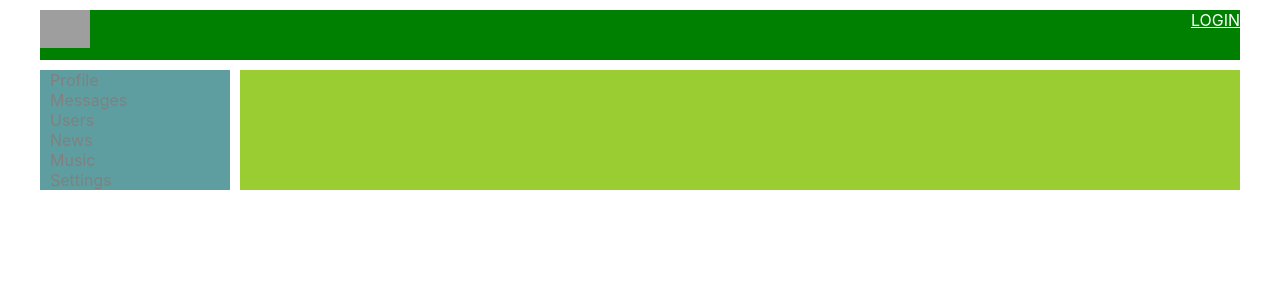
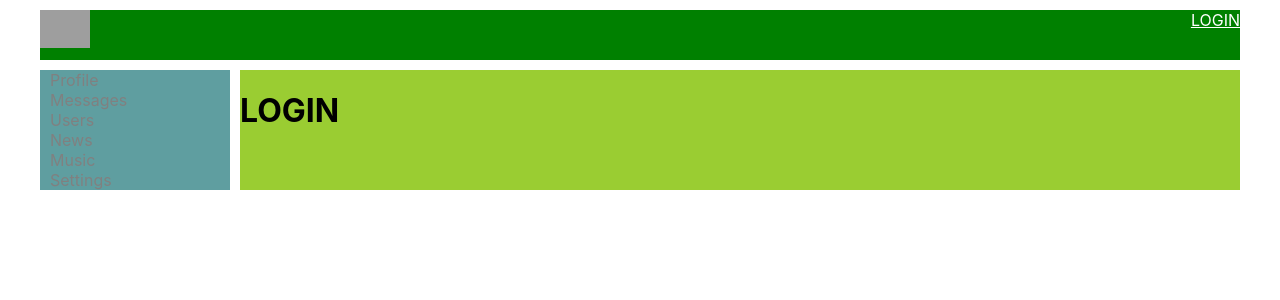
Before and after one commit to kabanooovd/Social_Network, a React (Create React App) app: page /login in a window 1280 px wide. Shown: the top 300 px of the page. Built offline with nearby package versions, Linux system fonts and the light colour scheme; no server answers; grey boxes are pictures that could not be loaded.

Commit message:
68 - redirect

```diff
--- a/src/App.tsx
+++ b/src/App.tsx
@@ -9,6 +9,7 @@ import DialogsContainer from "./components/Dialogs/DialogsContainer";
 import UsersContainer from './components/Users/UsersContainer';
 import ProfileContainer from "./components/Profile/ProfileContainer";
 import HeaderContainer from "./components/Header/HeaderContainer";
+import {Login} from "./components/Login/Login";
 
 const App = () => {
     return (
@@ -23,6 +24,7 @@ const App = () => {
                 <Route path='/news' component={News} />
                 <Route path='/music' component={Music} />
                 <Route path='/settings' component={Settings} />
+                <Route path='/login' component={Login} />
             </div>
         </div>
         /*</BrowserRouter>*/
--- a/src/components/Dialogs/Dialogs.tsx
+++ b/src/components/Dialogs/Dialogs.tsx
@@ -4,6 +4,7 @@ import DialogItem from "./DialogItem/DialogItem";
 import Message from "./Message/Message";
 
 import {DialogPagePropsType} from "./DialogsContainer";
+import { Redirect } from 'react-router-dom';
 
 
 const Dialogs = (props: DialogPagePropsType) => {
@@ -26,6 +27,8 @@ const Dialogs = (props: DialogPagePropsType) => {
     const enterPressed = (e: React.KeyboardEvent<HTMLTextAreaElement>) => {
         if (e.key === 'Enter') onSendMessageClick()
     }
+
+    if (!props.isAuth) return <Redirect to={'/login'}/>
 
     return (
         <div className={s.dialogs}>
--- a/src/components/Dialogs/DialogsContainer.tsx
+++ b/src/components/Dialogs/DialogsContainer.tsx
@@ -12,6 +12,7 @@ import {Dispatch} from "redux";
 
 type MapStateToPropsType = {
     dialogPage: DialogsReducerLocalStateType
+    isAuth: boolean
 }
 
 type MapDispatchToPropsType = {
@@ -23,7 +24,8 @@ export type DialogPagePropsType = MapStateToPropsType & MapDispatchToPropsType
 
 let mapStateToProps = (state: AppStateType): MapStateToPropsType => {
     return {
-        dialogPage: state.dialogPage
+        dialogPage: state.dialogPage,
+        isAuth: state.auth.isAuth
     }
 }
 
--- /dev/null
+++ b/src/components/Login/Login.tsx
@@ -0,0 +1,14 @@
+import React from "react";
+
+type LoginPropsType = {
+
+}
+
+export const Login = (props: LoginPropsType) => {
+
+    return(
+        <div>
+            <h1>LOGIN</h1>
+        </div>
+    )
+}
--- a/src/components/Navbar/Navbar.tsx
+++ b/src/components/Navbar/Navbar.tsx
@@ -6,7 +6,7 @@ const Navbar = () => {
     return (
         <nav className={s.nav}>
             <div className={s.item}>
-                <NavLink to='/profile' activeClassName={s.activeTTT}>Profile</NavLink>
+                <NavLink to='/profile/:userId' activeClassName={s.activeTTT}>Profile</NavLink>
             </div>
             <div className={s.item}>
                 <NavLink to='/dialogs' activeClassName={s.activeTTT}>Messages</NavLink>
--- a/src/components/Profile/Profile.tsx
+++ b/src/components/Profile/Profile.tsx
@@ -7,6 +7,8 @@ import {ProfileContainerPropsType} from "./ProfileContainer";
 type ProfilePropsType = ProfileContainerPropsType
 
 const Profile = (props: ProfilePropsType) => {
+
+
     return (
         <div className={s.content}>
             <ProfileInfo profile={props.profile}/>
--- a/src/components/Profile/ProfileContainer.tsx
+++ b/src/components/Profile/ProfileContainer.tsx
@@ -1,9 +1,9 @@
 import React from 'react';
 import Profile from "./Profile";
 import {connect} from "react-redux";
-import {getUserProfileTC, ProfileType, setUserProfile} from "../../redux/profileReducer";
+import {getUserProfileTC, ProfileType} from "../../redux/profileReducer";
 import {AppStateType} from "../../redux/redux-store";
-import { withRouter, RouteComponentProps } from 'react-router-dom';
+import {withRouter, RouteComponentProps, Redirect} from 'react-router-dom';
 
 type PathParamsType = {
     userId: string
@@ -13,6 +13,7 @@ export type ProfileContainerPropsType = RouteComponentProps<PathParamsType> & ow
 
 type MapStatePropsType = {
     profile: ProfileType
+    isAuth: boolean
 }
 type MapDispatchPropsType = {
     getUserProfileTC: (getUserProfileTC: string) => void
@@ -25,7 +26,7 @@ class ProfileContainer extends React.Component<ProfileContainerPropsType> {
         let userId = this.props.match.params.userId
         if (!userId) {
             // userId = '2';
-            userId = '2';
+            userId = '18955';
         }
         this.props.getUserProfileTC(userId)
         // usersAPI.getProfile(userId).then(response => {
@@ -35,13 +36,17 @@ class ProfileContainer extends React.Component<ProfileContainerPropsType> {
     }
 
     render() {
+
+        if (!this.props.isAuth) return <Redirect to={'/login'}/>
+
         return (
             <Profile {...this.props} profile={this.props.profile}/>
         )
     }
 }
 let mapStateToProps = (state: AppStateType): MapStatePropsType => ({
-    profile: state.profilePage.profile
+    profile: state.profilePage.profile,
+    isAuth: state.auth.isAuth,
 })
 
 let WithUrlDataContainerComponent = withRouter(ProfileContainer)
```
Also changed, not shown: src/components/Header/HeaderContainer.tsx (+0 -7 lines).
